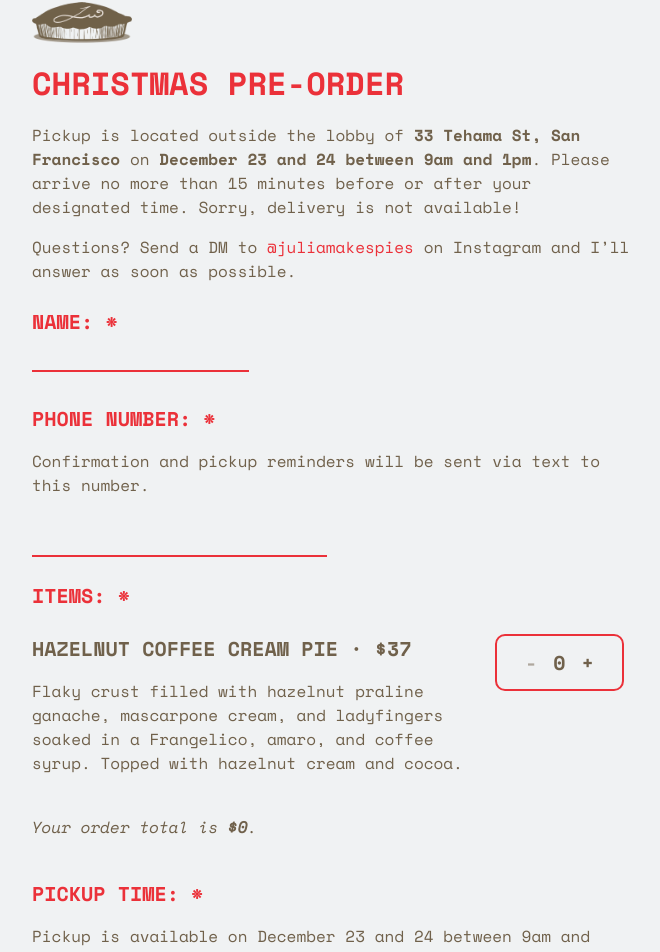
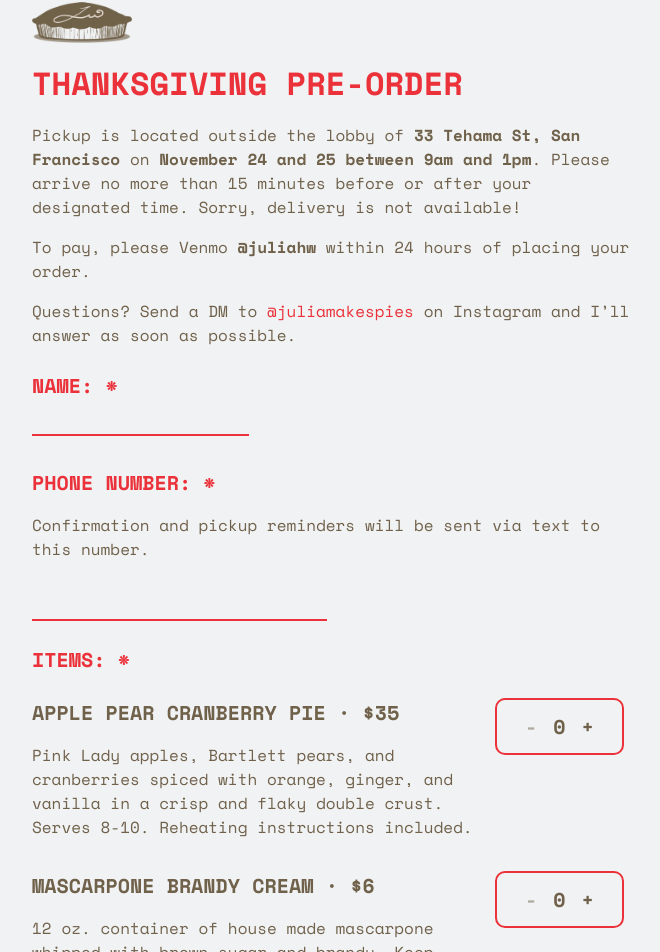
Before and after one commit to juliahw/juliaspies, a React app: page /#/order in a window 1280 px wide. Shown: the part 64-1016 px from the top of the page, without its empty margins (154-814 px from the left). Built offline with nearby package versions, Linux system fonts and the light colour scheme.

Commit message:
Revert "Christmas sale"
This reverts commit 5a4a4a89d4c7b431b3f386e8b7dc4b406aad0c20.

```diff
--- a/src/components/Form.js
+++ b/src/components/Form.js
@@ -203,7 +203,7 @@ class Form extends React.Component {
           <div className="span8">
             <h3>Pickup time: *</h3>
             <p>
-              Pickup is available on December 23 and 24 between 9am and 1pm.
+              Pickup is available on November 24 and 25 between 9am and 1pm.
               Please arrive no more than 15 minutes before or after your
               designated time.
             </p>
@@ -292,9 +292,13 @@ class Form extends React.Component {
         <p>
           Pickup is located outside the lobby of{" "}
           <b>33 Tehama St, San Francisco</b> on{" "}
-          <b>December 23 and 24 between 9am and 1pm</b>. Please arrive no more
+          <b>November 24 and 25 between 9am and 1pm</b>. Please arrive no more
           than 15 minutes before or after your designated time. Sorry, delivery
           is not available!
+        </p>
+        <p>
+          To pay, please Venmo <b>@juliahw</b> within 24 hours of placing your
+          order.
         </p>
         <p>
           Questions? Send a DM to{" "}
@@ -313,7 +317,7 @@ class Form extends React.Component {
       <div>
         <div className="row">
           <div className="span8">
-            <h1>Christmas Pre-order</h1>
+            <h1>Thanksgiving Pre-order</h1>
             {text}
           </div>
         </div>
--- a/src/components/Home.js
+++ b/src/components/Home.js
@@ -10,31 +10,9 @@ const Home = () => (
     <div className="row">
       <div className="span8">
         <h1>Julia’s Pies</h1>
-        <p>
-          Pre-orders are open for our Christmas special:{" "}
-          <b>Hazelnut Coffee Cream Pie</b>! This tiramisu-inspired pie starts
-          with a flaky crust coated in crunchy hazelnut praline ganache. The pie
-          is filled with alternate layers of mascarpone cream and ladyfingers
-          soaked in Frangelico, amaro, and{" "}
-          <a href="https://www.andytownsf.com" target="_blank">
-            Andytown
-          </a>{" "}
-          coffee. Finally, it’s topped with silky hazelnut cream and a dusting
-          of cocoa.
-        </p>
-        <p>
-          Need we mention that the mascarpone and ladyfingers are made in house?
-          A lot of labor goes into this pie, so only a limited number are
-          available. Reserve yours before it’s too late!
-        </p>
+        <p>Something’s cooking here… Stayed tuned!</p>
       </div>
     </div>
-
-    <Link to="/order">
-      <div className="btn space2">
-        <h3 className="text-white">Pre-order now</h3>
-      </div>
-    </Link>
 
     <Follow />
   </div>
--- a/src/menuItems.js
+++ b/src/menuItems.js
@@ -1,9 +1,15 @@
 const menuItems = {
-  hazelnutCoffeeCreamPie: {
-    name: "Hazelnut Coffee Cream Pie",
+  applePearCranberryPie: {
+    name: "Apple Pear Cranberry Pie",
     description:
-      "Flaky crust filled with hazelnut praline ganache, mascarpone cream, and ladyfingers soaked in a Frangelico, amaro, and coffee syrup. Topped with hazelnut cream and cocoa.",
-    price: 37
+      "Pink Lady apples, Bartlett pears, and cranberries spiced with orange, ginger, and vanilla in a crisp and flaky double crust. Serves 8-10. Reheating instructions included.",
+    price: 35
+  },
+  mascarponeBrandyCream: {
+    name: "Mascarpone Brandy Cream",
+    description:
+      "12 oz. container of house made mascarpone whipped with brown sugar and brandy. Keep refrigerated. If possible, bring a cooler to prevent deflating during transit.",
+    price: 6
   }
 };
 
--- a/src/stylesheets/style.scss
+++ b/src/stylesheets/style.scss
@@ -84,13 +84,13 @@ p {
 
 a,
 a:visited {
-  color: $red;
+  color: $brown;
   text-decoration: none;
 
   &:hover,
   &:active {
     color: $red;
-    text-decoration: underline;
+    text-decoration: none;
   }
 }
 
```
